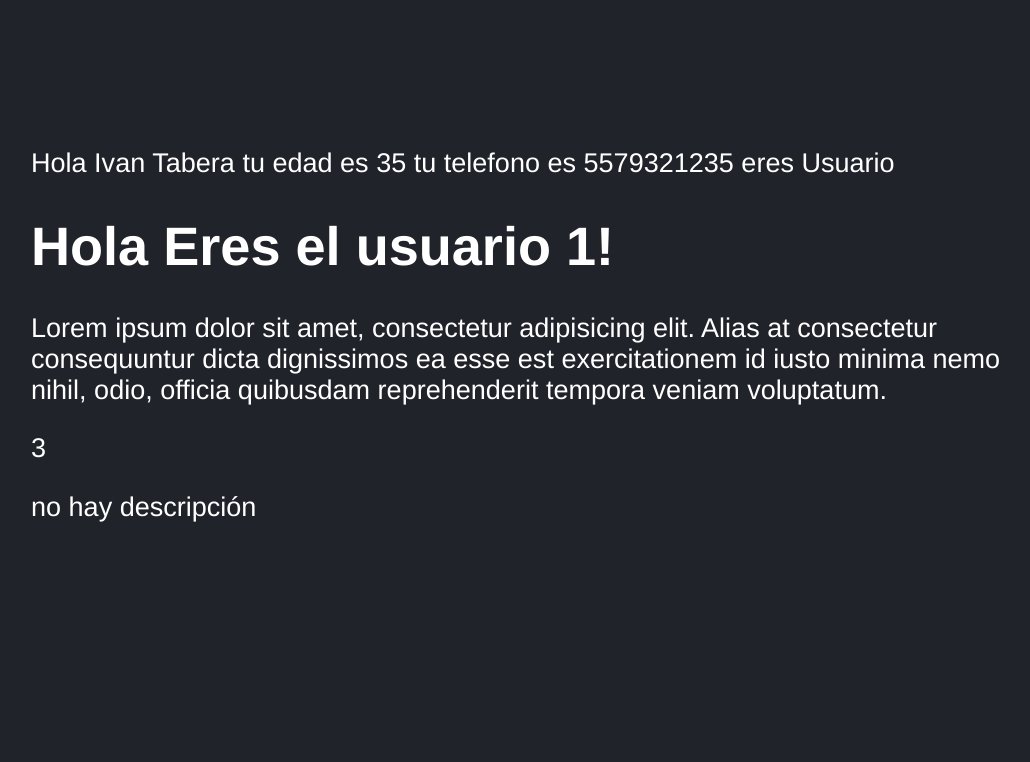
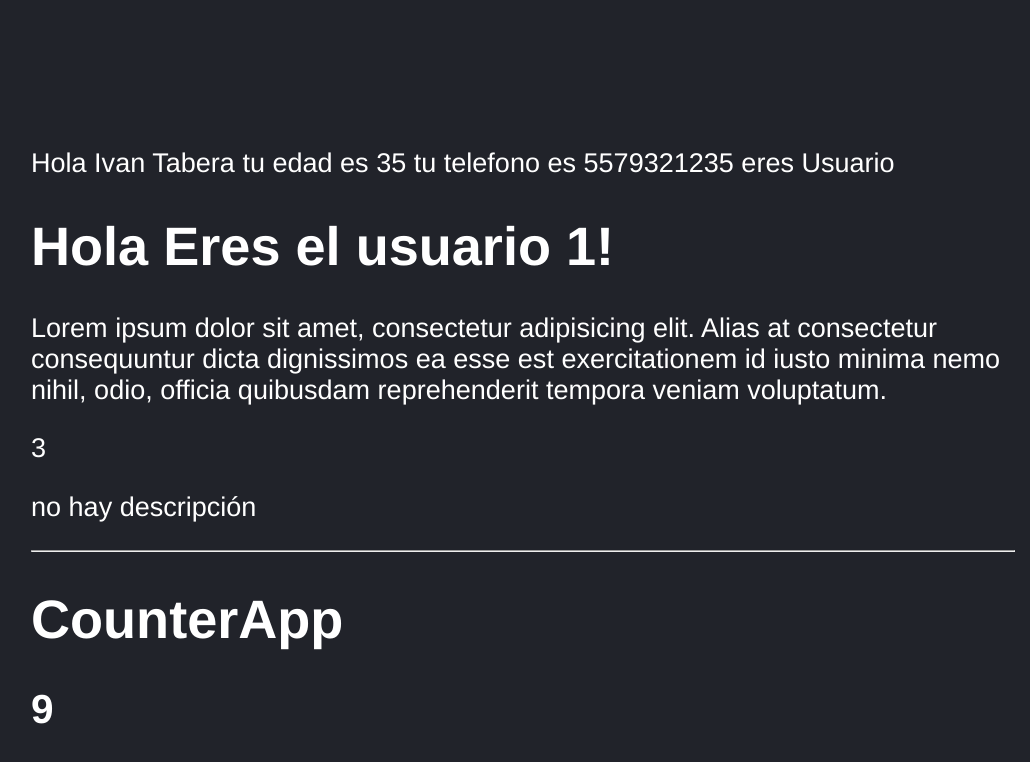
Before and after one commit to ivantabera/02-first-step-react, a React (Vite) app: page / in a window 1280 px wide. Shown: the top 762 px of the page, without its empty margins (117-1147 px from the left). Built offline with nearby package versions, Linux system fonts and the light colour scheme.

Commit message:
Se genera un componente que recibe un numero

```diff
--- /dev/null
+++ b/src/counterApp.jsx
@@ -0,0 +1,19 @@
+import PropTypes from 'prop-types';
+
+export const CounterApp = ({value}) => {
+  return (
+    <>
+      <hr />
+      <h1>CounterApp</h1>
+      <h2> {value} </h2>
+    </>
+  )
+}
+
+CounterApp.propTypes ={
+  value: PropTypes.number.isRequired,
+}
+
+CounterApp.defaultProps = {
+  value: 0,
+}
--- a/src/main.jsx
+++ b/src/main.jsx
@@ -2,6 +2,7 @@
 import ReactDOM from 'react-dom';
 // import {HelloWorldApp} from "./HelloWorldApp.jsx";
 import {MyFirstApp} from "./MyFirstApp.jsx";
+import {CounterApp} from "./counterApp.jsx";
 
 
 ReactDOM.createRoot(document.getElementById('root')).render(
@@ -11,5 +12,6 @@
       subtitle="Lorem ipsum dolor sit amet, consectetur adipisicing elit. Alias at consectetur consequuntur dicta dignissimos ea esse est exercitationem id iusto minima nemo nihil, odio, officia quibusdam reprehenderit tempora veniam voluptatum."
       operation={2}
     />
+    <CounterApp value={9}/>
   </React.StrictMode>
 );
```
